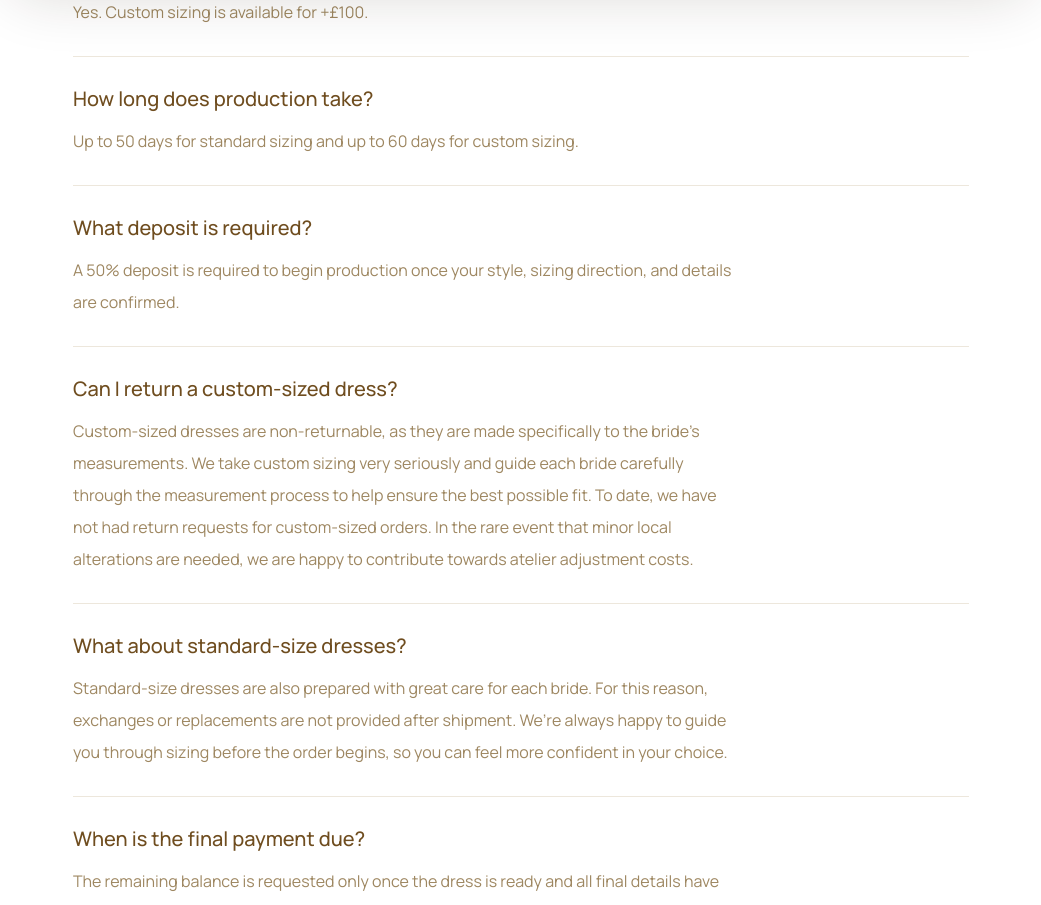
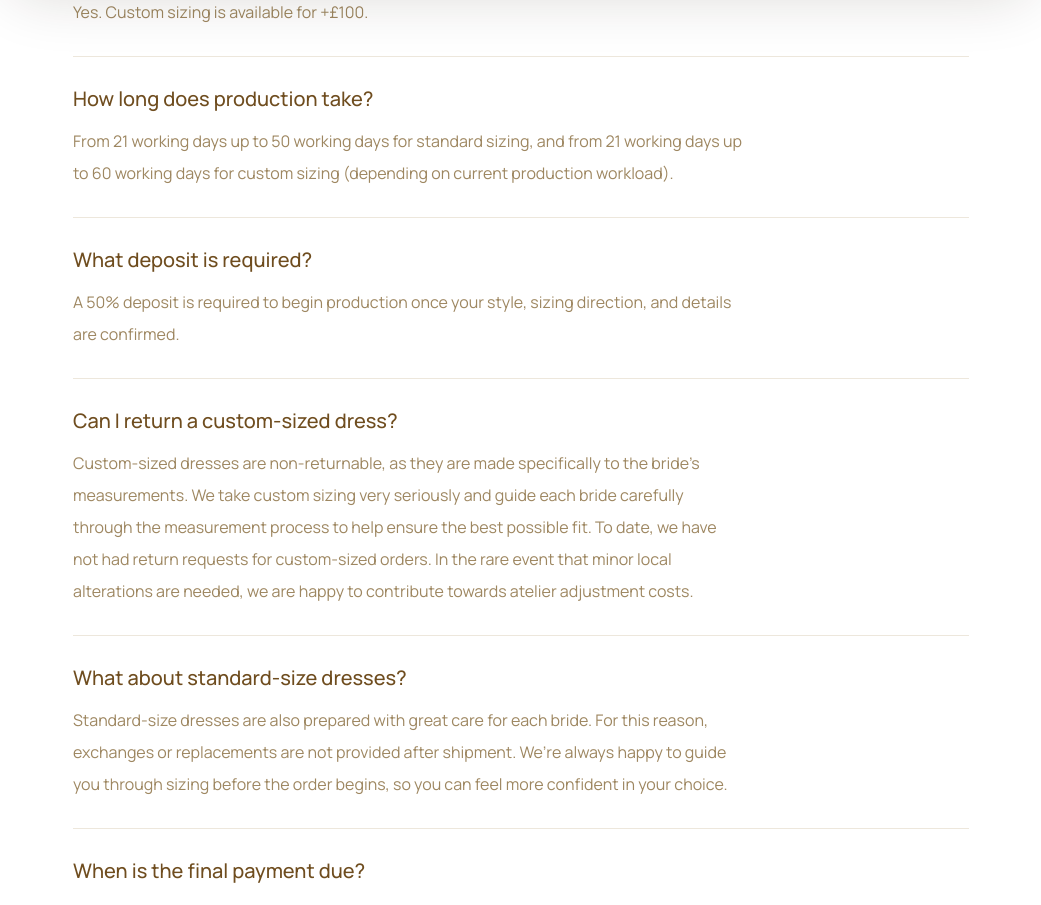
Before and after one commit to para-dress/para-site, a Next.js app: page /faq in a window 1280 px wide. Shown: the part 800-1705 px from the top of the page, without its empty margins (119-1160 px from the left). Built offline with nearby package versions, Linux system fonts and the light colour scheme; no server answers.

Commit message:
fix(site): update faq production timelines

```diff
--- a/src/app/faq/page.tsx
+++ b/src/app/faq/page.tsx
@@ -11,7 +11,7 @@ const faqItems = [
   },
   {
     question: "How long does production take?",
-    answer: "Up to 50 days for standard sizing and up to 60 days for custom sizing.",
+    answer: "From 21 working days up to 50 working days for standard sizing, and from 21 working days up to 60 working days for custom sizing (depending on current production workload).",
   },
   {
     question: "What deposit is required?",
```
